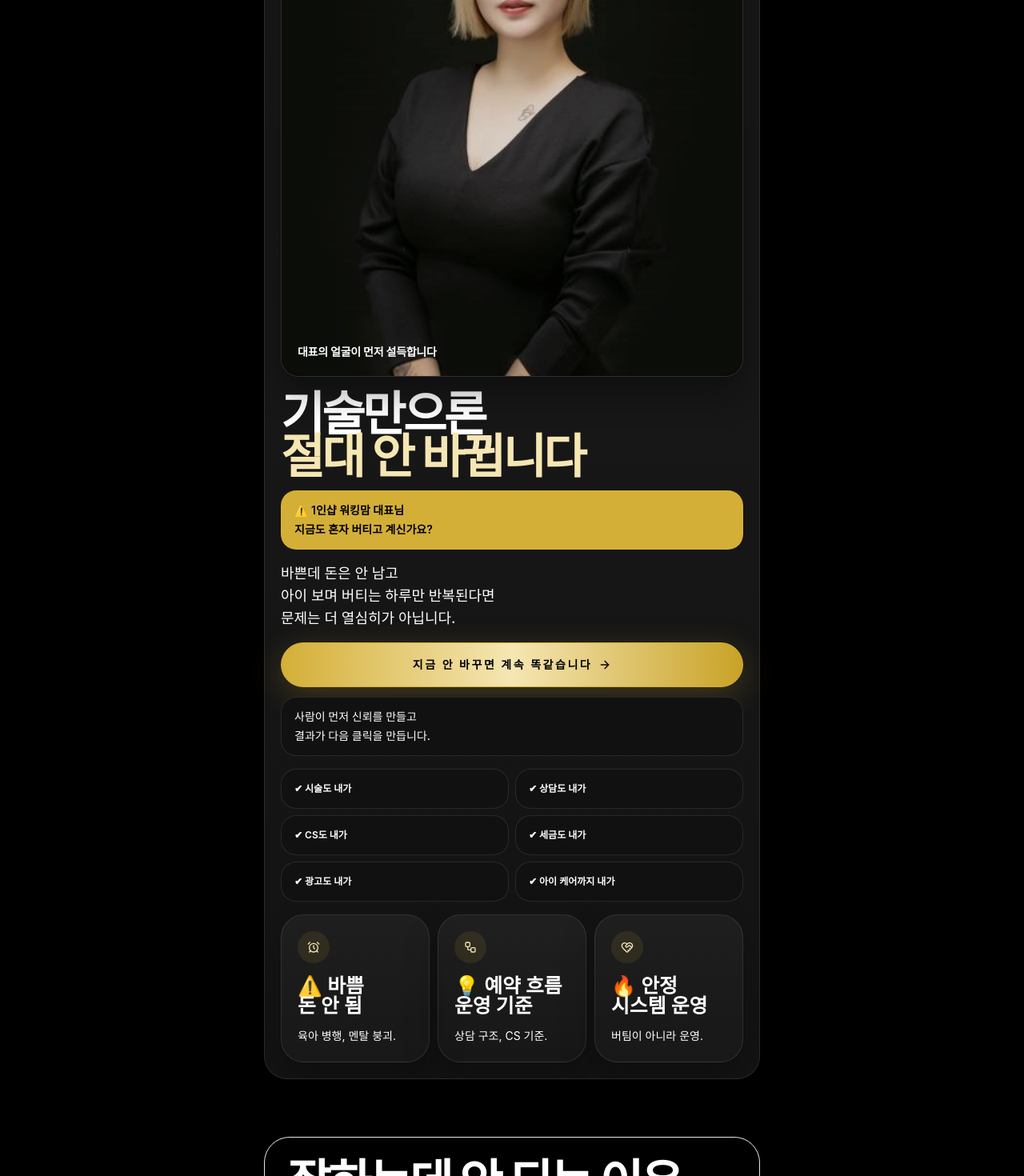
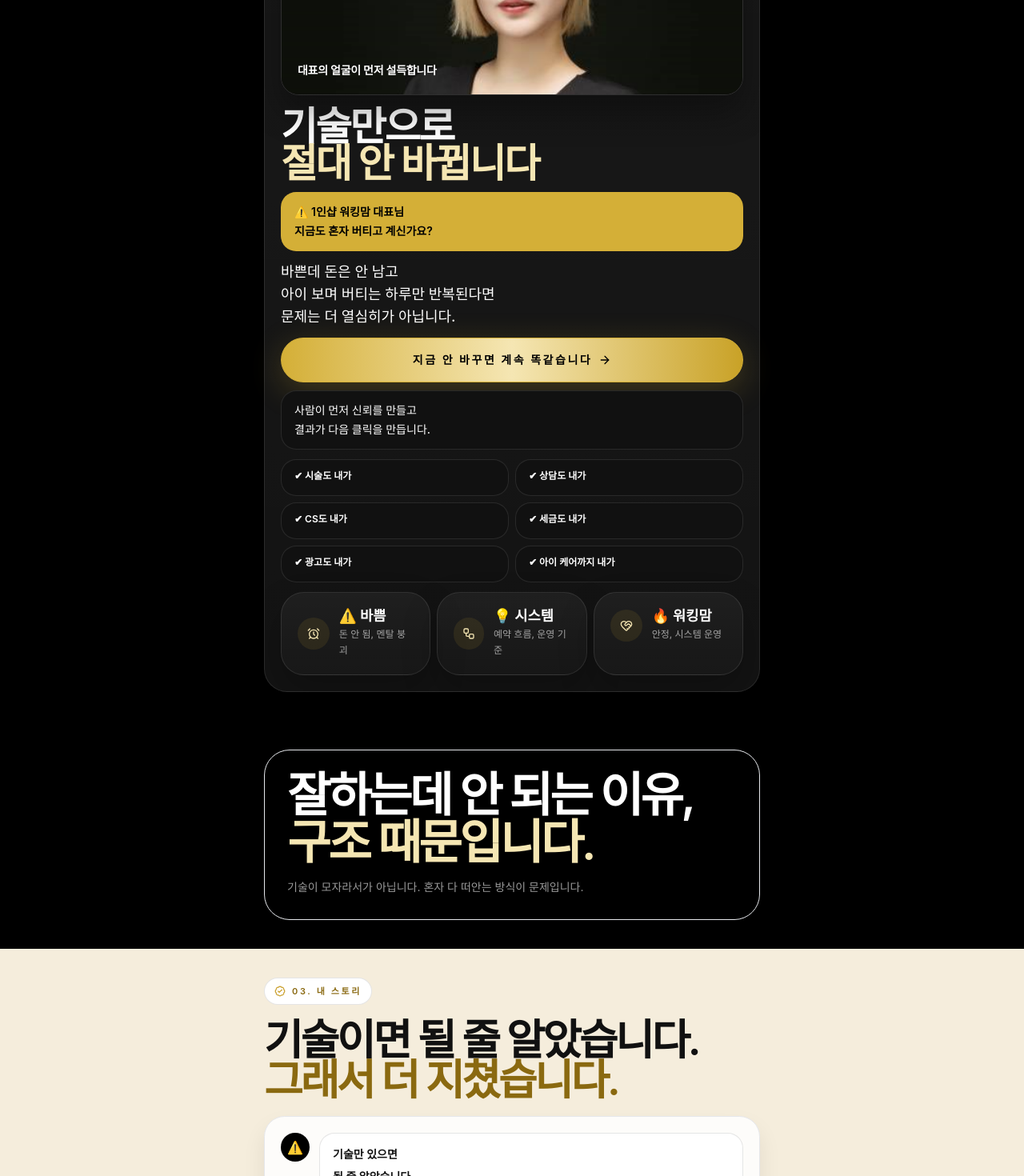
Before and after one commit to mrsweet0519/charis-landing, a React (Vite) app: page / in a window 1280 px wide. Shown: the part 480-1950 px from the top of the page at 80% size. Built offline with nearby package versions, Linux system fonts and the light colour scheme.

Commit message:
Add CEO image and fix hero

```diff
--- a/src/pages/Landing.tsx
+++ b/src/pages/Landing.tsx
@@ -274,14 +274,16 @@ function HeroPortraitCard() {
   if (!imageFailed) {
     return (
       <div className="relative overflow-hidden rounded-[1.4rem] border border-white/10 shadow-[0_22px_40px_rgba(0,0,0,0.32)]">
-        <div className="relative aspect-[4/5] overflow-hidden bg-[#121212] sm:aspect-[3/4]">
+        <div className="relative h-[380px] overflow-hidden bg-[#121212] sm:h-[420px]">
           <img
             src="/images/ceo.jpg"
             alt="카리스뷰티 대표"
-            className="h-full w-full object-cover"
+            className="h-full w-full object-cover object-center sm:object-[center_top]"
+            loading="eager"
+            fetchPriority="high"
             onError={() => setImageFailed(true)}
           />
-          <div className="absolute inset-0 bg-black/15" />
+          <div className="absolute inset-0 bg-black/12" />
           <div className="absolute inset-x-0 bottom-0 bg-gradient-to-t from-black/78 via-black/30 to-transparent px-5 pb-5 pt-10">
             <p className="text-sm font-semibold tracking-[-0.02em] text-white/92">
               대표의 얼굴이 먼저 설득합니다
@@ -309,7 +311,7 @@ function HeroPortraitCard() {
         </div>
       </div>
 
-      <div className="relative mt-5 flex aspect-[4/5] items-end justify-center overflow-hidden rounded-[1.5rem] border border-white/8 bg-[radial-gradient(circle_at_top,_rgba(245,230,179,0.14),_transparent_32%),#171717]">
+      <div className="relative mt-5 flex h-[380px] items-end justify-center overflow-hidden rounded-[1.5rem] border border-white/8 bg-[radial-gradient(circle_at_top,_rgba(245,230,179,0.14),_transparent_32%),#171717] sm:h-[420px]">
         <div className="absolute inset-x-0 top-0 h-20 bg-[linear-gradient(180deg,rgba(212,175,55,0.18),transparent)]" />
         <div className="absolute left-6 top-6 rounded-full bg-black/50 px-3 py-2 text-xs font-semibold text-white/75">
           ⚠️ 바쁨
@@ -496,82 +498,79 @@ export function Landing() {
       <main className="pb-28 sm:pb-0">
         <Block>
           <Reveal>
-            <DarkPanel className="bg-[#0E0E0E]">
+            <DarkPanel className="bg-[#0E0E0E] p-4 sm:p-5">
               <Eyebrow>01. Hero</Eyebrow>
-              <Reveal delay={0.04} className="mt-4">
+              <Reveal delay={0.04} className="mt-3">
                 <HeroPortraitCard />
               </Reveal>
 
-              <h1 className="mt-5 text-[2.9rem] font-semibold leading-[0.9] tracking-[-0.06em] text-white sm:text-[3.7rem]">
-                기술만으론
+              <h1 className="mt-4 text-[2.2rem] font-semibold leading-[0.94] tracking-[-0.05em] text-white sm:text-[3.1rem]">
+                기술만으로
                 <span className="block text-[#F5E6B3]">절대 안 바뀝니다</span>
               </h1>
 
-              <Bubble tone="gold" className="mt-4 font-semibold">
+              <Bubble tone="gold" className="mt-3 py-2.5 font-semibold leading-5">
                 ⚠️ 1인샵 워킹맘 대표님
                 <span className="block">지금도 혼자 버티고 계신가요?</span>
               </Bubble>
 
-              <p className="mt-4 text-lg font-medium leading-7 text-white/78">
+              <p className="mt-3 text-base font-medium leading-6 text-white/76 sm:text-lg sm:leading-7">
                 <span className="block">바쁜데 돈은 안 남고</span>
                 <span className="block">아이 보며 버티는 하루만 반복된다면</span>
                 <span className="block">문제는 더 열심히가 아닙니다.</span>
               </p>
 
-              <div className="mt-4 flex flex-col gap-3">
+              <div className="mt-3 flex flex-col gap-2.5">
                 <StrongCTA label="지금 안 바꾸면 계속 똑같습니다" />
-                <Bubble className="font-medium">
+                <Bubble className="py-2.5 font-medium leading-5">
                   <span className="block">사람이 먼저 신뢰를 만들고</span>
                   <span className="block">결과가 다음 클릭을 만듭니다.</span>
                 </Bubble>
               </div>
 
-              <div className="mt-4 grid grid-cols-2 gap-2">
+              <div className="mt-3 grid grid-cols-2 gap-2">
                 {empathyChecklist.map((item) => (
-                  <Bubble key={item} className="py-2 text-xs font-semibold leading-5">
+                  <Bubble key={item} className="min-h-[46px] px-3 py-2 text-[11px] font-semibold leading-4 sm:text-xs">
                     {item}
                   </Bubble>
                 ))}
               </div>
 
-              <div className="mt-4 grid gap-2.5 sm:grid-cols-3">
-                <DarkPanel className="bg-[#131313] p-4">
-                  <div className="flex items-center justify-between gap-3">
+              <div className="mt-3 grid gap-2 sm:grid-cols-3">
+                <DarkPanel className="bg-[#131313] p-3.5">
+                  <div className="flex items-center gap-3">
                     <div className="flex h-10 w-10 items-center justify-center rounded-full bg-[#D4AF37]/10 text-[#F5E6B3]">
                       <AlarmClock className="h-4 w-4" />
                     </div>
+                    <div>
+                      <p className="text-[1.1rem] font-semibold leading-[1.02] text-white">⚠️ 바쁨</p>
+                      <p className="mt-1 text-xs leading-5 text-white/60">돈 안 됨, 멘탈 붕괴</p>
+                    </div>
                   </div>
-                  <p className="mt-4 text-[1.55rem] font-semibold leading-[1.02] text-white">
-                    ⚠️ 바쁨
-                    <span className="block">돈 안 됨</span>
-                  </p>
-                  <p className="mt-3 text-sm leading-6 text-white/62">육아 병행, 멘탈 붕괴.</p>
                 </DarkPanel>
 
-                <DarkPanel className="border-[#D4AF37]/18 bg-[radial-gradient(circle_at_top,_rgba(212,175,55,0.16),_transparent_30%),#121212] p-4">
-                  <div className="flex items-center justify-between gap-3">
+                <DarkPanel className="border-[#D4AF37]/18 bg-[radial-gradient(circle_at_top,_rgba(212,175,55,0.16),_transparent_30%),#121212] p-3.5">
+                  <div className="flex items-center gap-3">
                     <div className="flex h-10 w-10 items-center justify-center rounded-full bg-[#D4AF37]/10 text-[#F5E6B3]">
                       <Workflow className="h-4 w-4" />
                     </div>
+                    <div>
+                      <p className="text-[1.1rem] font-semibold leading-[1.02] text-white">💡 시스템</p>
+                      <p className="mt-1 text-xs leading-5 text-white/60">예약 흐름, 운영 기준</p>
+                    </div>
                   </div>
-                  <p className="mt-4 text-[1.55rem] font-semibold leading-[1.02] text-white">
-                    💡 예약 흐름
-                    <span className="block">운영 기준</span>
-                  </p>
-                  <p className="mt-3 text-sm leading-6 text-white/62">상담 구조, CS 기준.</p>
                 </DarkPanel>
 
-                <DarkPanel className="bg-[#131313] p-4">
-                  <div className="flex items-center justify-between gap-3">
+                <DarkPanel className="bg-[#131313] p-3.5">
+                  <div className="flex items-center gap-3">
                     <div className="flex h-10 w-10 items-center justify-center rounded-full bg-[#D4AF37]/10 text-[#F5E6B3]">
                       <HeartHandshake className="h-4 w-4" />
                     </div>
+                    <div>
+                      <p className="text-[1.1rem] font-semibold leading-[1.02] text-white">🔥 워킹맘</p>
+                      <p className="mt-1 text-xs leading-5 text-white/60">안정, 시스템 운영</p>
+                    </div>
                   </div>
-                  <p className="mt-4 text-[1.55rem] font-semibold leading-[1.02] text-white">
-                    🔥 안정
-                    <span className="block">시스템 운영</span>
-                  </p>
-                  <p className="mt-3 text-sm leading-6 text-white/62">버팀이 아니라 운영.</p>
                 </DarkPanel>
               </div>
             </DarkPanel>
```
